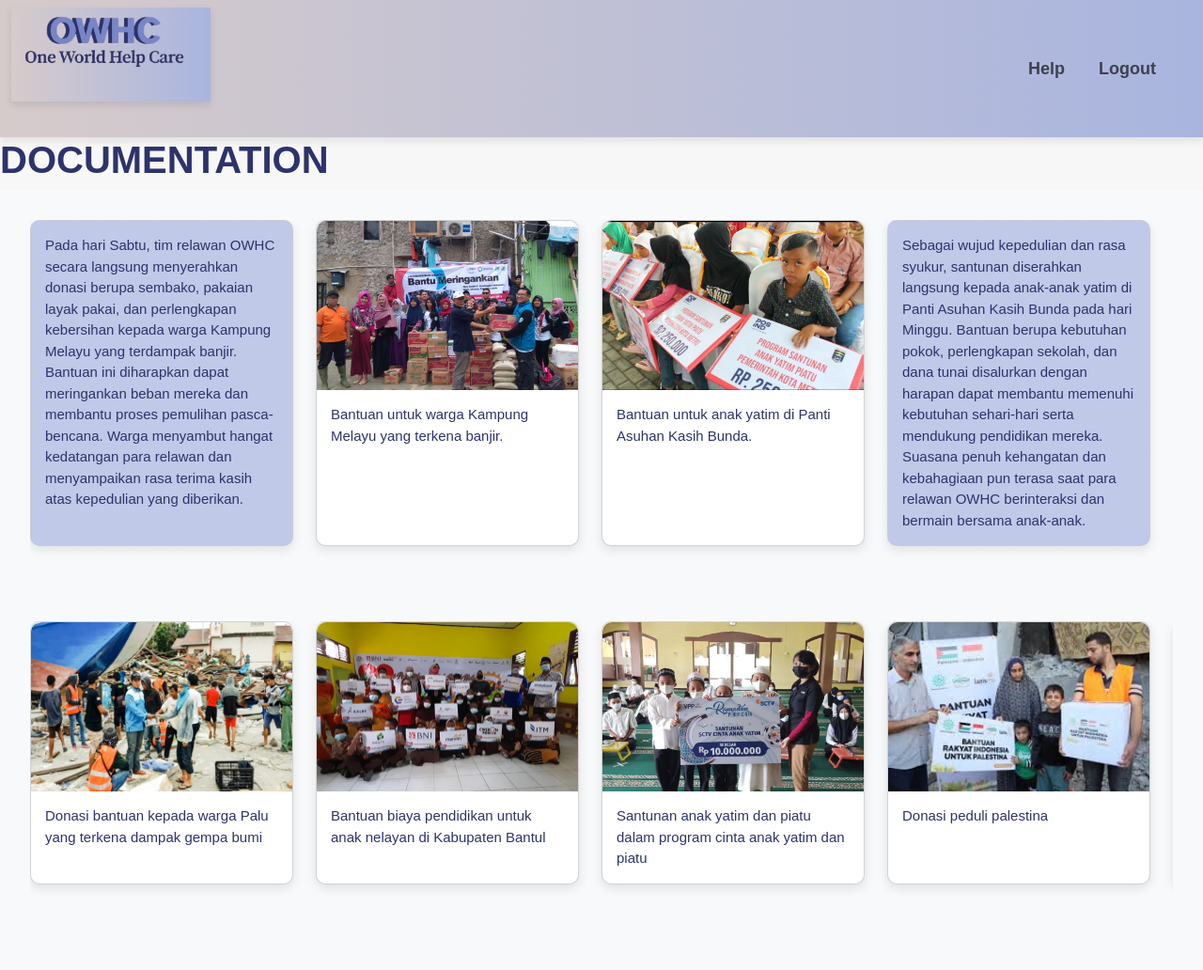
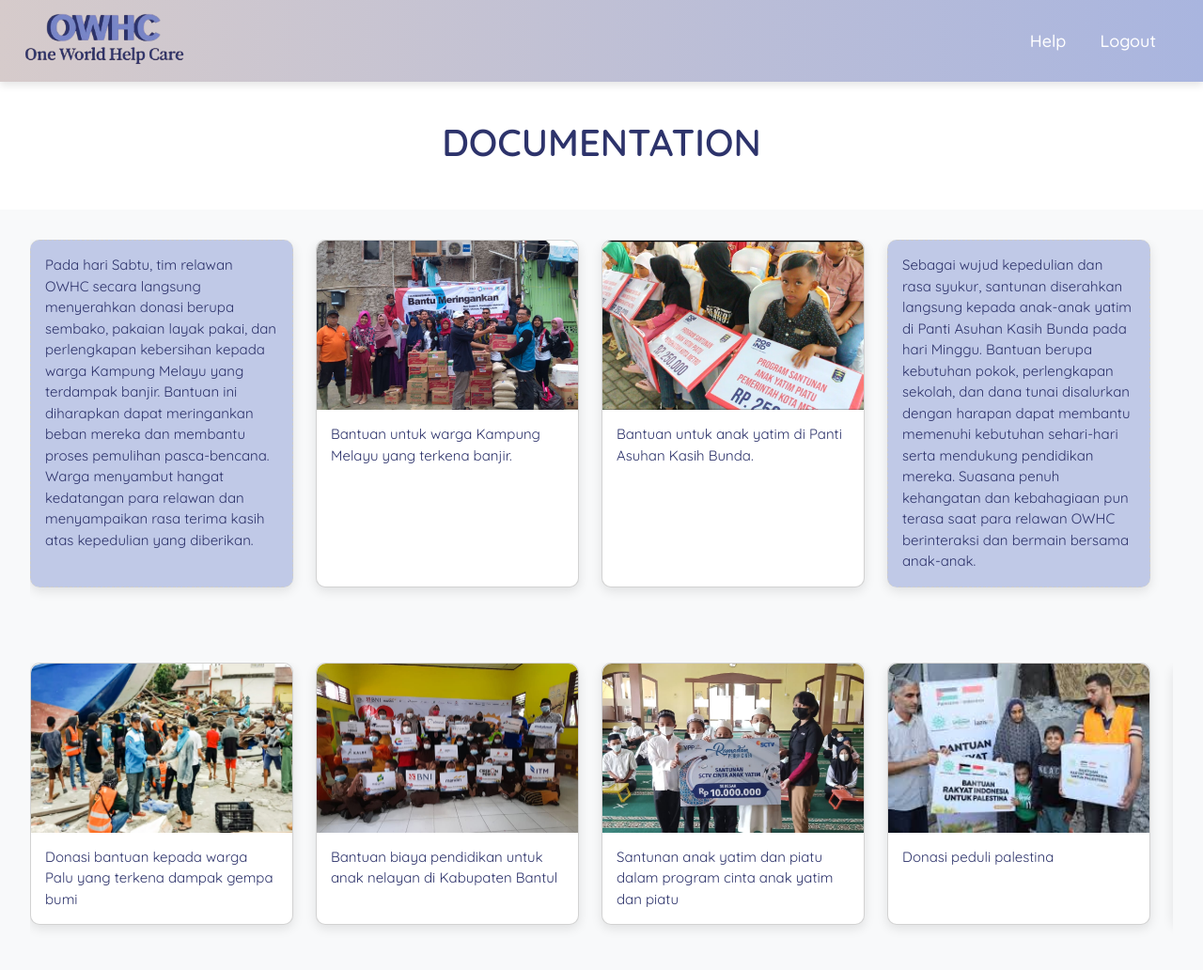
Before and after one commit to GraciaRosalinaHindirwan/PJ_PWD, a PHP site: page /dokumentasi.html in a window 1280 px wide. Shown: the whole page at 94% size. Before the commit the page ends 945 px from the top, so only its background shows below. Run offline with PHP 8.4, Linux system fonts and the light colour scheme.

Commit message:
update css dokum

```diff
--- a/dokumentasi.css
+++ b/dokumentasi.css
@@ -1,44 +1,48 @@
-#logo {
+body {
+    font-family: "Quicksand";
+
+}
+#logo{
 width: 200px;
 height: auto;
 margin-bottom: 5px;
 padding-bottom: 5px;
 }
-
-.logo-container {
-  display: flex;
-  align-items: center;
-  background: linear-gradient(to right,rgb(214, 203, 203), #A9B5DF);
-  box-shadow: 0 4px 8px rgba(0, 0, 0, 0.1);
-  text-align: right;
-  margin-bottom: 30px;
-  margin-top: 0;
+.logo-container{
+margin-top: -29px;
+text-align: left;
+border-radius: 5px;
 height: 100px;
 position: sticky;
 }
-
-.logo-container img {
-  height: 100px;
-  width: auto;
-  margin-right: 12px;
+.container{
+    margin-top: -50px;
+}
+.welcome-section {
+    text-align: center;
+    padding: 40px 20px;
 }
 
-.logo-container span {
-  font-size: 20px;
-  font-weight: bold;
-  color: #2d336b;
+.nav-link {
+    color: white !important;
+    position: relative;
+    font-weight: 500;
+    transition: all 0.3s ease-in-out;
 }
 
-.nav-links {
-  display: flex;
-  gap: 20px;
-  margin-left: auto;
-  padding-right: 30px;
+.nav-link::after {
+    content: '';
+    position: absolute;
+    width: 0%;
+    height: 2px;
+    bottom: 0;
+    left: 0;
+    background-color: #fff2f2;
+    transition: 0.3s ease;
 }
 
-.nav-links a {
-  text-decoration: none;
-  color: #2d336b;
+.nav-link:hover::after {
+    width: 100%;
 }
 
 .page-title {
@@ -46,24 +50,6 @@
   font-size: 28px;
   color: #2d336b;
   margin-top: -20px;
-}
-
-body {
-  margin: 0;
-  font-family: Arial, sans-serif;
-  background-color: #f7f7f7;
-  color: #333;
-}
-
-.header {
-  display: flex;
-  align-items: center;
-  background-color: #a9b5dfb3;
-  padding: 10px 20px;
-  box-shadow: 0 2px 6px rgba(0, 0, 0, 0.1);
-  position: sticky;
-  top: 0;
-  z-index: 1000;
 }
 
 .horizontal-scroll-container {
@@ -84,7 +70,7 @@ body {
 .card {
   flex: 0 0 auto;
   width: 280px;
-  background-color: #fff;
+
   border-radius: 10px;
   box-shadow: 0 4px 12px rgba(0, 0, 0, 0.1);
   scroll-snap-align: start;
```
Lines whose indentation alone changed are shown as unchanged.
